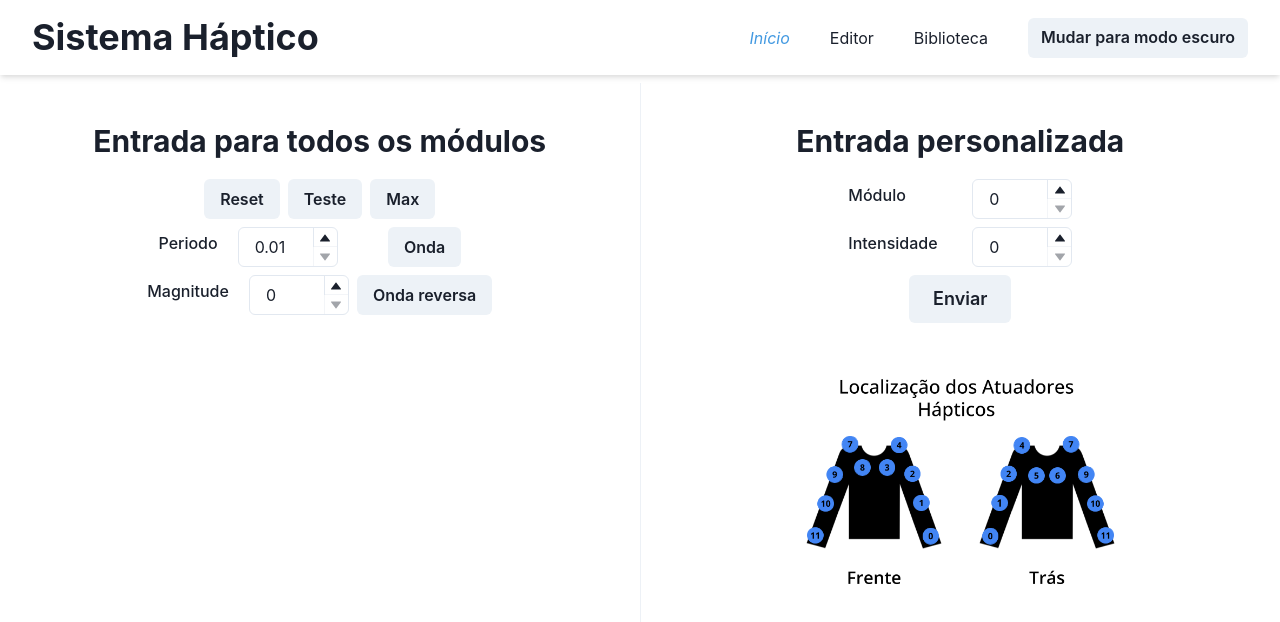
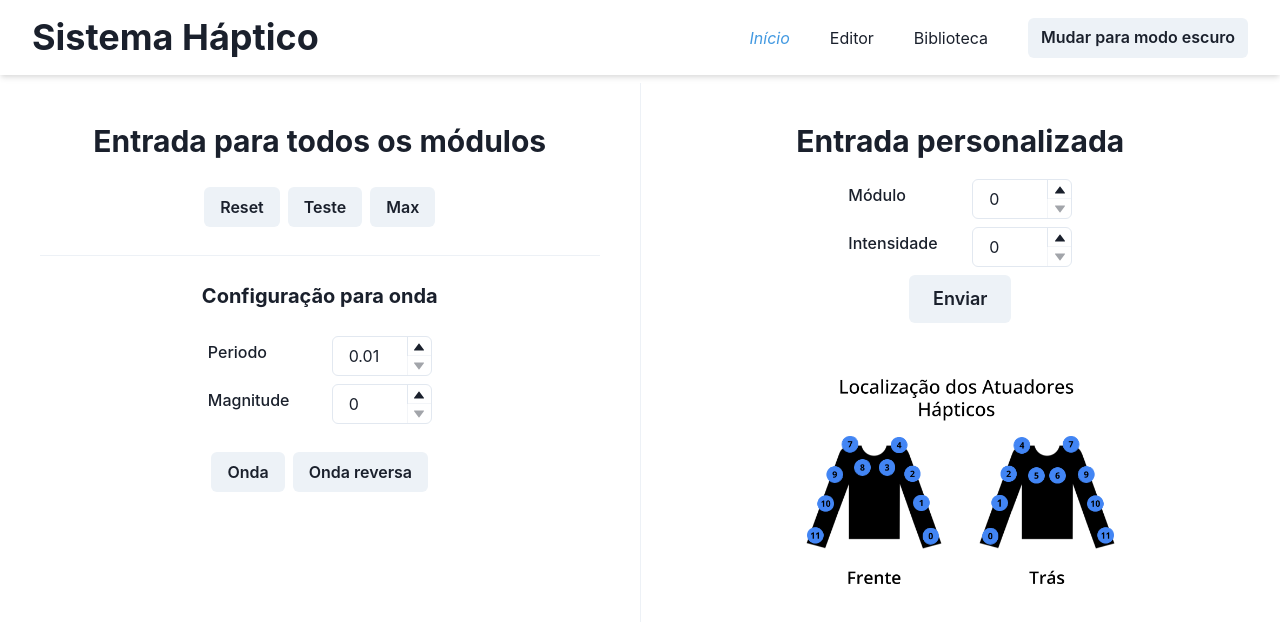
Before and after one commit to emmenezes/hapticsys-interface, a React (Create React App) app: page / in a window 1280 px wide. Shown: the top 622 px of the page. Built offline with nearby package versions, Linux system fonts and the light colour scheme.

Commit message:
fix: melhora espaçamento em ButtonsTab

```diff
--- a/src/components/ButtonsTab.jsx
+++ b/src/components/ButtonsTab.jsx
@@ -10,6 +10,7 @@ import {
   NumberIncrementStepper,
   NumberDecrementStepper,
   VStack,
+  Divider,
 } from '@chakra-ui/react';
 
 import { useInputGenerator } from '../utils/useInputGenerator';
@@ -43,17 +44,19 @@ function ButtonsTab() {
 
   return (
     <VStack w="full" p={10}>
-      <Heading size="lg" mb={3}>
+      <Heading as="h2" size="lg">
         Entrada para todos os módulos
       </Heading>
-      <HStack>
+      <HStack p={5}>
         <Button onClick={resetSystem}>Reset</Button>
         <Button onClick={testSystem}>Teste</Button>
         <Button onClick={setMaxSystem}>Max</Button>
       </HStack>
-      <HStack>
-        <VStack>
-          <HStack>
+      <Divider />
+      <Heading as="h3" size="md" py={5}>
+        Configuração para onda
+      </Heading>
+      <HStack w="40%" justifyContent="space-between">
         <FormLabel>Periodo</FormLabel>
         <NumberInput
           w="100px"
@@ -68,7 +71,7 @@ function ButtonsTab() {
           </NumberInputStepper>
         </NumberInput>
       </HStack>
-          <HStack>
+      <HStack w="40%" justifyContent="space-between">
         <FormLabel>Magnitude</FormLabel>
         <NumberInput
           w="100px"
@@ -84,11 +87,9 @@ function ButtonsTab() {
           </NumberInputStepper>
         </NumberInput>
       </HStack>
-        </VStack>
-        <VStack>
+      <HStack p={5}>
         <Button onClick={setWaveInput}>Onda</Button>
         <Button onClick={() => setWaveInput('reverse')}>Onda reversa</Button>
-        </VStack>
       </HStack>
     </VStack>
   );
```
Lines whose indentation alone changed are shown as unchanged.
